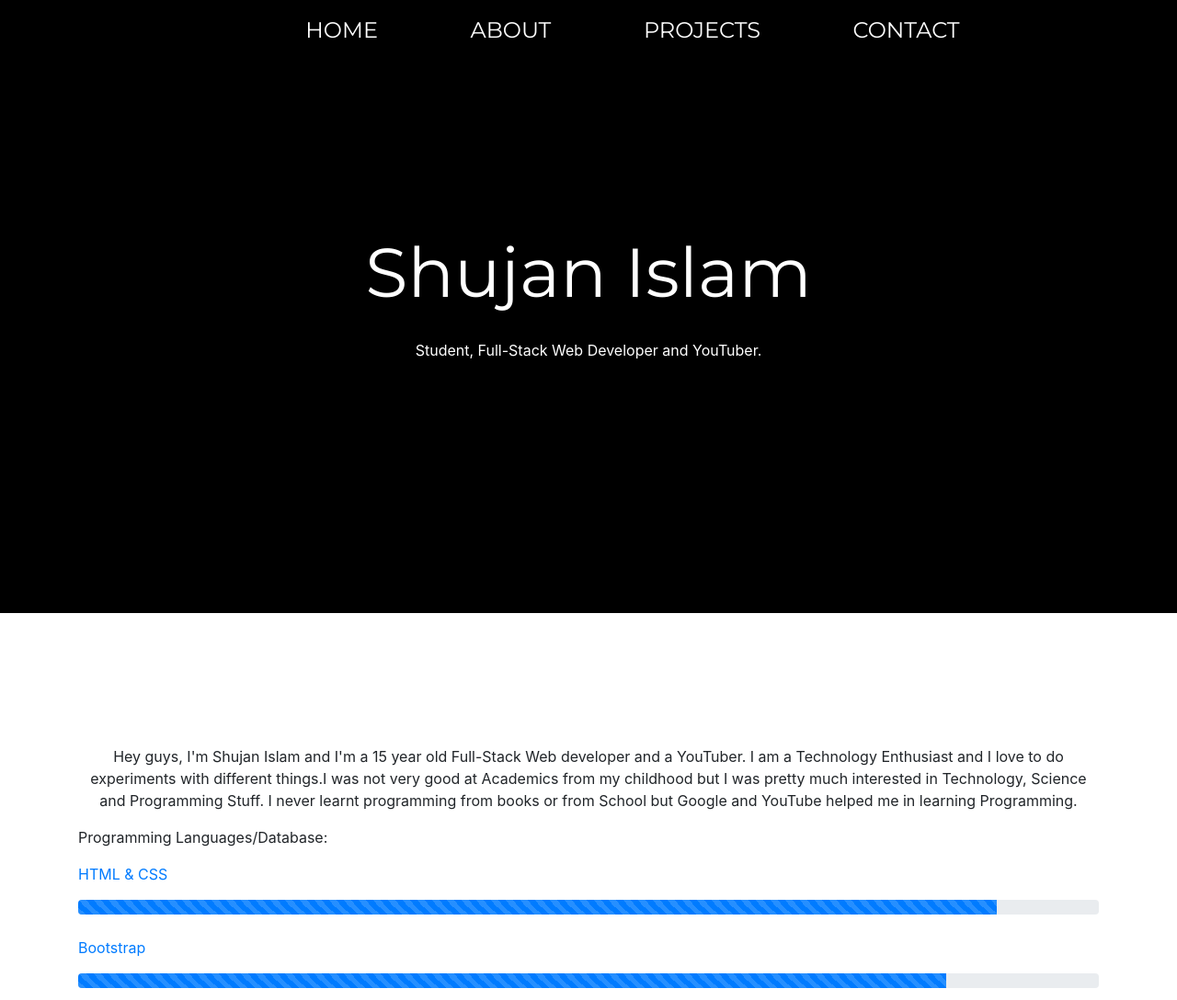
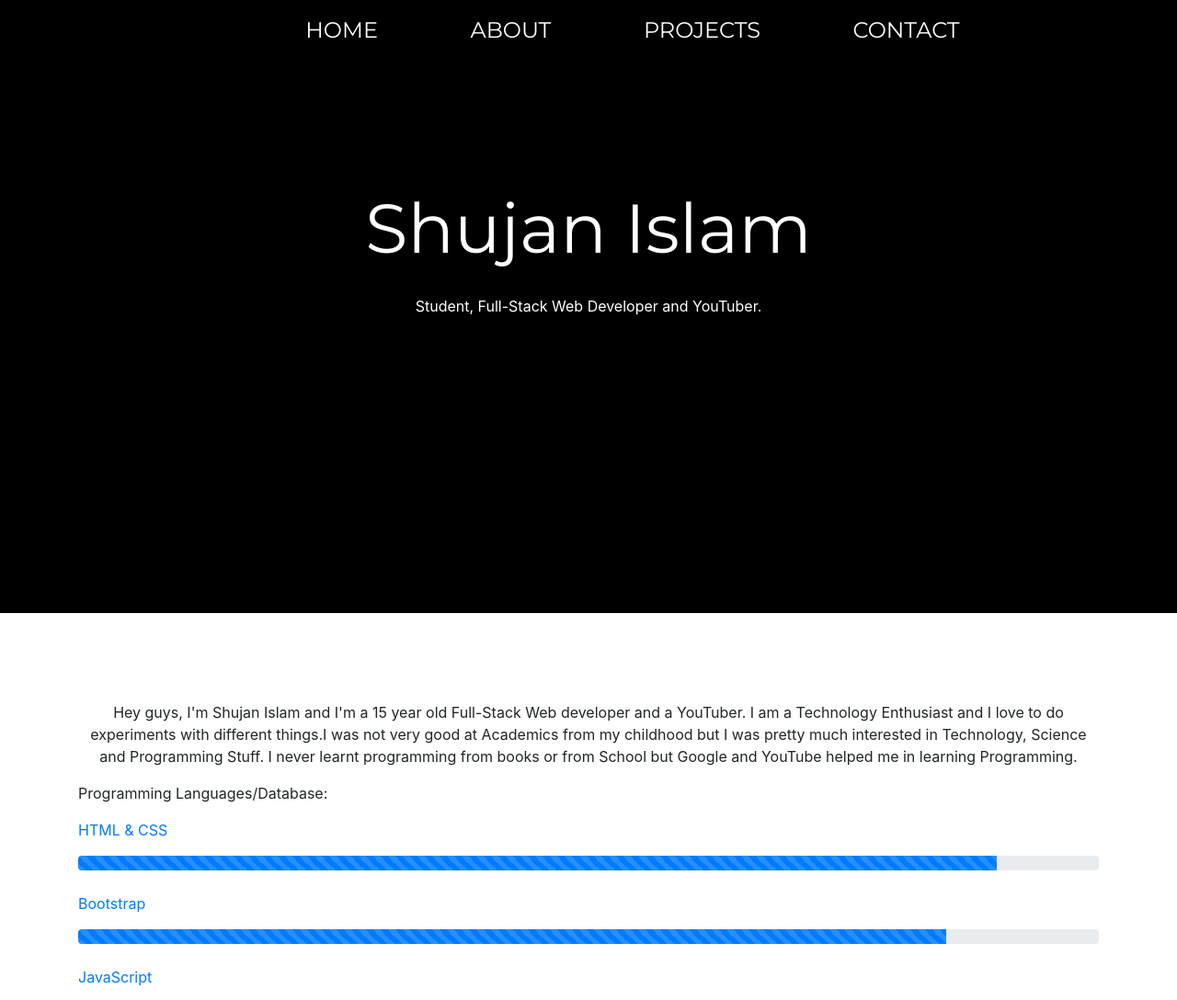
Before and after one commit to Tech-Shujan/tech-shujan.github.io, a plain HTML site: page index.html in a window 1280 px wide. Shown: the top 1088 px of the page at 92% size. Drawn offline with nearby package versions, Linux system fonts and the light colour scheme.

Commit message:
Update index.html

```diff
--- a/index.html
+++ b/index.html
@@ -14,7 +14,7 @@
         <div id="homepage">
             <!-- Intro Page/ Introduction-->
             <div class="text-center pt-5" id="intro">
-                <div class="container pt-5 mt-5"><br><br>
+                <div class="container pt-5 mt-5">
                     <p class="pt-5" id="big_name">Shujan Islam</p>
                     <p class="" id="prof">Student, Full-Stack Web Developer and YouTuber.</p>
                 </div>
@@ -23,7 +23,7 @@
         <div class="container">
             <div id="about" class="pt-5">
                 <!-- My Bio/About Section-->
-                <p class="about pt-5 mt-5 text-center">Hey guys, I'm Shujan Islam and I'm a 15 year old Full-Stack Web developer and a YouTuber.
+                <p class="about pt-5 text-center">Hey guys, I'm Shujan Islam and I'm a 15 year old Full-Stack Web developer and a YouTuber.
                     I am a Technology Enthusiast and I love to do experiments with different things.I was not very good at Academics
                     from my childhood but I was pretty much interested in Technology, Science and Programming Stuff. I never learnt
                     programming from books or from School but Google and YouTube helped me in learning Programming.</p>
@@ -52,7 +52,7 @@
                 <br>3) I can speak a bit of German</p>
             </div>
             <!-- My projects table-->
-            <div class="mt-5 pt-5" id="projects_table"><br><br>
+            <div class="mt-5 pt-5" id="projects_table">
                 <table class="table table-striped table-hover table-condensed mt-5 pt-5">
                     <tr>
                         <th>Name</th>
@@ -116,3 +116,7 @@
         </div>
     </body>
 </html>
+
+<script src="https://code.jquery.com/jquery-3.3.1.slim.min.js" integrity="sha384-q8i/X+965DzO0rT7abK41JStQIAqVgRVzpbzo5smXKp4YfRvH+8abtTE1Pi6jizo" crossorigin="anonymous"></script>
+<script src="https://cdnjs.cloudflare.com/ajax/libs/popper.js/1.14.7/umd/popper.min.js" integrity="sha384-UO2eT0CpHqdSJQ6hJty5KVphtPhzWj9WO1clHTMGa3JDZwrnQq4sF86dIHNDz0W1" crossorigin="anonymous"></script>
+<script src="https://stackpath.bootstrapcdn.com/bootstrap/4.3.1/js/bootstrap.min.js" integrity="sha384-JjSmVgyd0p3pXB1rRibZUAYoIIy6OrQ6VrjIEaFf/nJGzIxFDsf4x0xIM+B07jRM" crossorigin="anonymous"></script>
```
